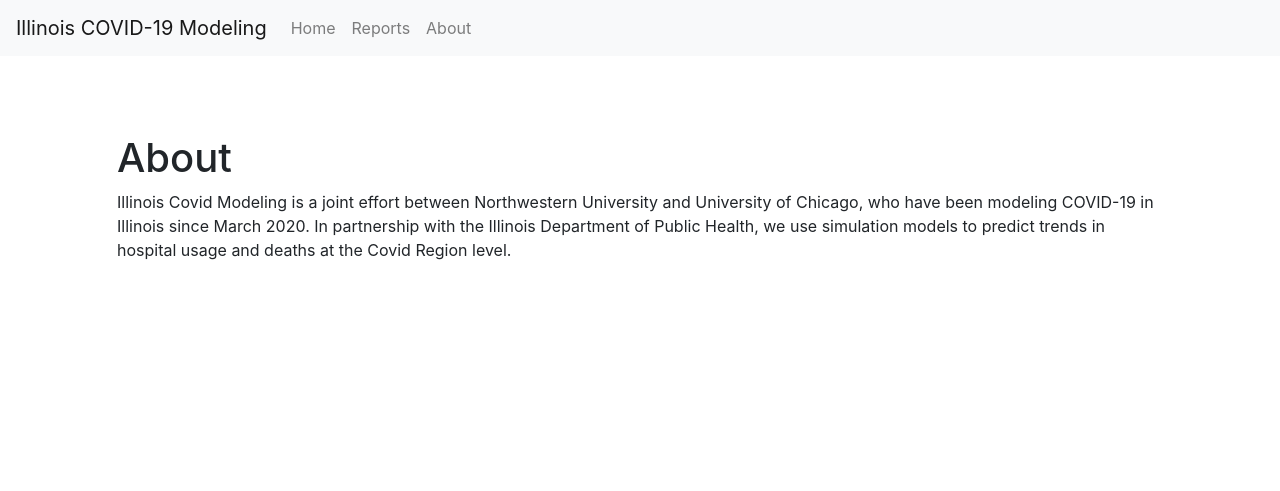
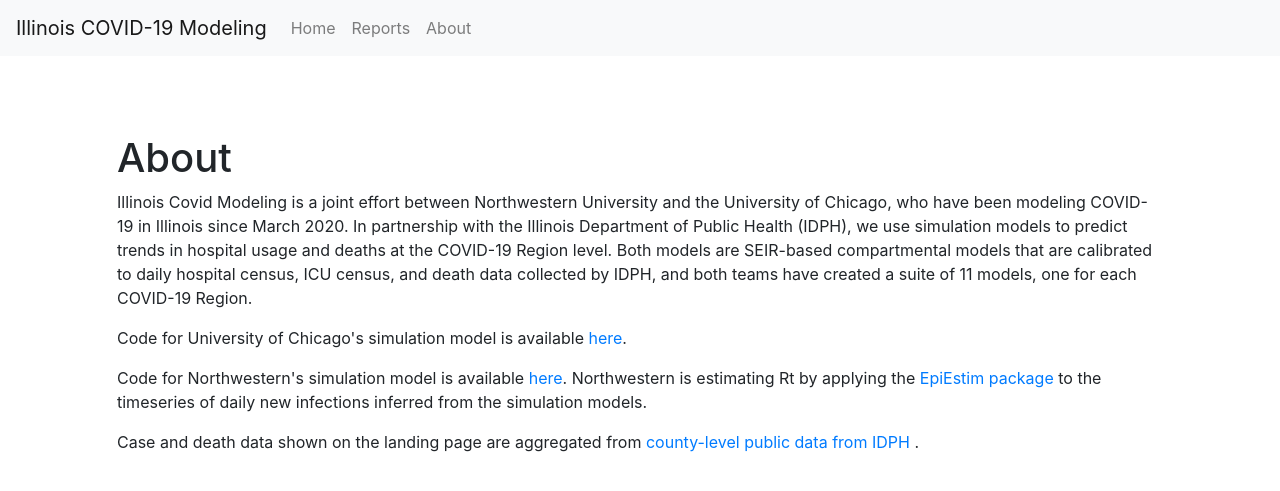
Before and after one commit to rohandandavati/rohandandavati.github.io, a Jekyll site: the page built from about.html, in a window 1280 px wide. Shown: the top 491 px of the page. Built offline with Jekyll 4.4.1, drawn with Linux system fonts in a browser that asks for light colours; nearby versions of some CDN libraries; a script that is not in the unit is left out.

Commit message:
added repo links to about

```diff
--- a/about.html
+++ b/about.html
@@ -17,7 +17,13 @@
 <div class="jumbotron">
     <h1>About</h1>
     <!--<br></br>-->
-    <p>Illinois Covid Modeling is a joint effort between Northwestern University and University of Chicago, who have been modeling COVID-19 in Illinois since March 2020.
-    In partnership with the Illinois Department of Public Health, we use simulation models to predict trends in hospital usage and deaths at the Covid Region level.</p>
+    <p>Illinois Covid Modeling is a joint effort between Northwestern University and the University of Chicago, who have been modeling COVID-19 in Illinois since March 2020.
+    In partnership with the Illinois Department of Public Health (IDPH), we use simulation models to predict trends in hospital usage and deaths at the COVID-19 Region level.
+    Both models are SEIR-based compartmental models that are calibrated to daily hospital census, ICU census, and death data collected by IDPH, and both teams have created a
+        suite of 11 models, one for each COVID-19 Region.</p>
+    <p>Code for University of Chicago's simulation model is available <a href="https://github.com/cobeylab/covid_IL">here</a>.</p>
+    <p>Code for Northwestern's simulation model is available <a href="https://github.com/numalariamodeling/covid-chicago">here</a>. Northwestern is estimating Rt by
+        applying the <a href="https://cran.r-project.org/web/packages/EpiEstim/index.html">EpiEstim package</a> to the timeseries of daily new infections inferred from the simulation models.</p>
+    <p>Case and death data shown on the landing page are aggregated from <a href="https://www.dph.illinois.gov/covid19/covid19-statistics"> county-level public data from IDPH </a>.</p>
 </div>
 </div>
```
